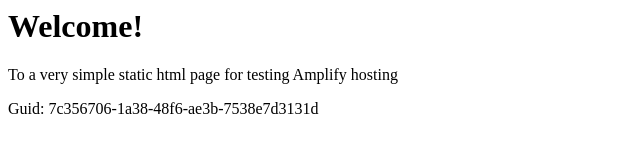
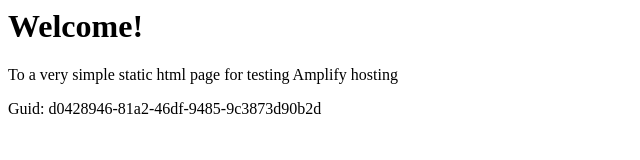
Before and after one commit to aws-aemilia-nrt/Github-PR-Commit-Integration-Test-DoNotTouch-GitHubWebhookPushCanaryTest-v1-prod-ap-northeast-1, a website: page src/index.html in a window 1280 px wide. Shown: the full height of the page, 0-640 px from the left. Drawn offline with Linux system fonts and the light colour scheme.

Commit message:
commit from integ tests

```diff
--- a/src/index.html
+++ b/src/index.html
@@ -12,6 +12,6 @@
 <body>
     <h1>Welcome!</h1>
     <p>To a very simple static html page for testing Amplify hosting</p>
-    <p>Guid: 7c356706-1a38-48f6-ae3b-7538e7d3131d</p></body>
+    <p>Guid: d0428946-81a2-46df-9485-9c3873d90b2d</p></body>
 
 </html>
```
